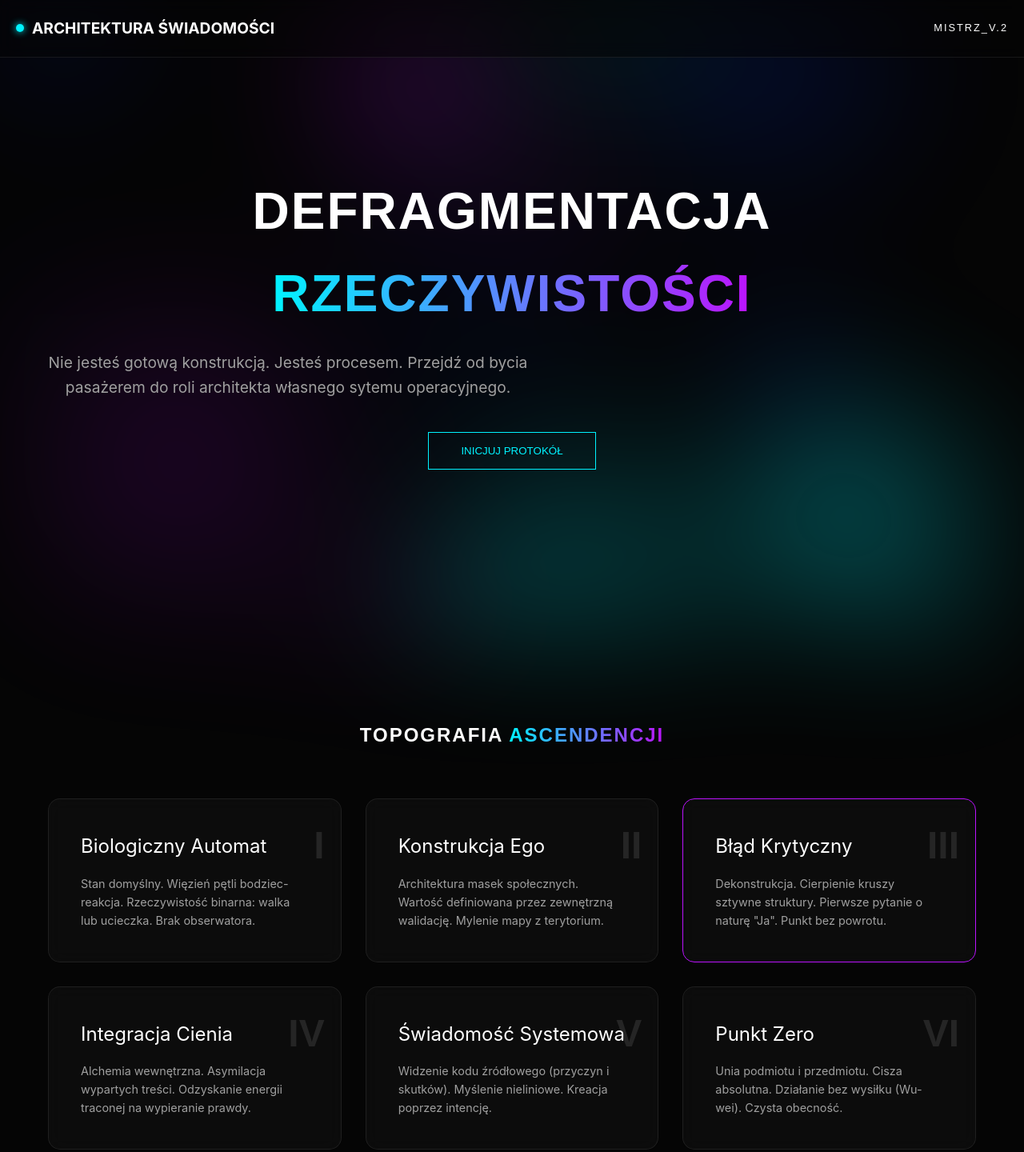
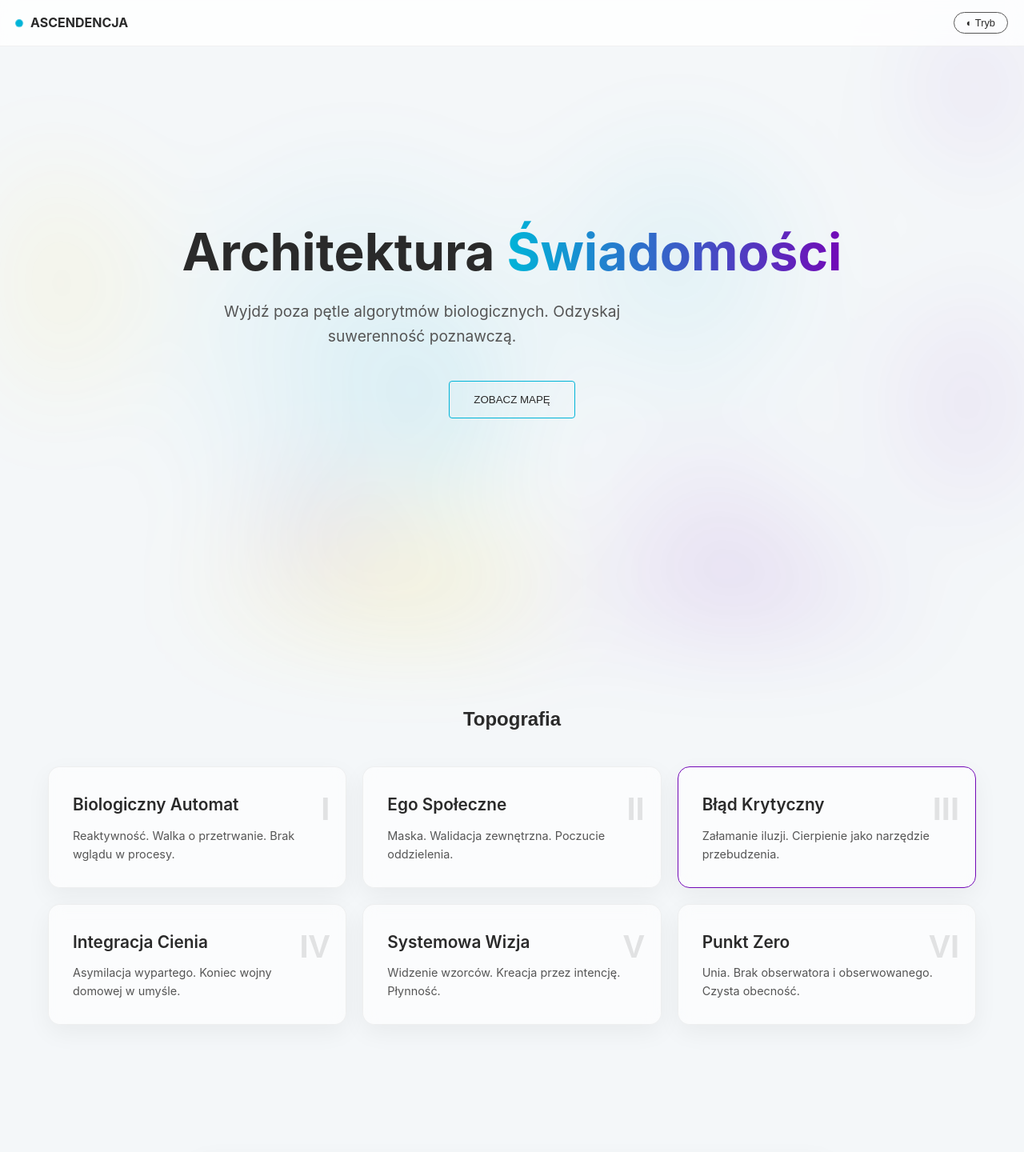
Before and after one commit to guwelerus-hub/guwelerus-hub.github.io, a plain HTML site: page index.html in a window 1280 px wide. Shown: the top 1440 px of the page at 80% size. Drawn offline with Linux system fonts and the light colour scheme.

Commit message:
index.html

```diff
--- a/index.html
+++ b/index.html
@@ -5,24 +5,40 @@
     <meta name="viewport" content="width=device-width, initial-scale=1.0">
     <title>ASCENDENCJA | Architektura Świadomości</title>
     <style>
-        /* --- RESET & BASE --- */
+        /* --- ZMIENNE MOTYWÓW (DUALIZM) --- */
         :root {
-            --bg-deep: #050505;
+            /* --- LIGHT MODE (Domyślny - Eter) --- */
+            --bg-main: #f4f7f9;
+            --text-main: #2a2a2a;
+            --text-muted: #555555;
+            --accent-cyan: #00b4d8;
+            --accent-purple: #7209b7;
+            --glass: rgba(255, 255, 255, 0.6);
+            --glass-border: rgba(0, 0, 0, 0.05);
+            --shadow: 0 10px 30px rgba(0,0,0,0.05);
+            --nav-bg: rgba(255, 255, 255, 0.8);
+
+            --font-main: 'Inter', system-ui, -apple-system, sans-serif;
+            --font-display: 'Orbitron', sans-serif;
+        }
+
+        body.dark-mode {
+            /* --- DARK MODE (Otchłań) --- */
+            --bg-main: #050505;
             --text-main: #ffffff;
             --text-muted: #a0a0a0;
             --accent-cyan: #00f3ff;
             --accent-purple: #bc13fe;
-            --accent-gold: #ffd700;
-            --glass: rgba(255, 255, 255, 0.03);
-            --glass-border: rgba(255, 255, 255, 0.08);
-            --font-main: 'Inter', system-ui, -apple-system, sans-serif;
-            --font-display: 'Orbitron', sans-serif;
+            --glass: rgba(255, 255, 255, 0.05);
+            --glass-border: rgba(255, 255, 255, 0.1);
+            --shadow: 0 20px 50px rgba(0,0,0,0.5);
+            --nav-bg: rgba(5, 5, 5, 0.8);
         }
 
-        * { margin: 0; padding: 0; box-sizing: border-box; }
+        * { margin: 0; padding: 0; box-sizing: border-box; transition: background-color 0.5s ease, color 0.3s ease; }
 
         body {
-            background-color: var(--bg-deep);
+            background-color: var(--bg-main);
             color: var(--text-main);
             font-family: var(--font-main);
             overflow-x: hidden;
@@ -32,150 +48,169 @@
         /* --- PLASMA BACKGROUND ENGINE --- */
         #canvas-container {
             position: fixed;
-            top: 0;
-            left: 0;
-            width: 100%;
-            height: 100%;
+            top: 0; left: 0; width: 100%; height: 100%;
             z-index: -1;
-            filter: blur(80px); /* Klucz do efektu miękkiej plazmy */
+            filter: blur(60px);
             opacity: 0.6;
+            transition: filter 1s ease;
         }
 
-        /* --- TYPOGRAPHY & UTILS --- */
-        h1, h2, h3 { font-family: var(--font-display); text-transform: uppercase; letter-spacing: 2px; }
-        .container { max-width: 1200px; margin: 0 auto; padding: 0 20px; }
-        .section-pad { padding: 100px 0; }
+        /* --- NAVIGATION & TOGGLE --- */
+        nav {
+            position: fixed;
+            top: 0; width: 100%;
+            padding: 15px 20px;
+            display: flex;
+            justify-content: space-between;
+            align-items: center;
+            z-index: 100;
+            background: var(--nav-bg);
+            backdrop-filter: blur(10px);
+            border-bottom: 1px solid var(--glass-border);
+        }
+
+        .logo { font-weight: 700; font-size: 1rem; display: flex; align-items: center; gap: 10px; }
+        .logo span { width: 8px; height: 8px; background: var(--accent-cyan); border-radius: 50%; animation: pulse 2s infinite; }
+
+        /* Przełącznik motywu */
+        .theme-switch {
+            background: transparent;
+            border: 1px solid var(--text-muted);
+            color: var(--text-main);
+            padding: 5px 15px;
+            border-radius: 20px;
+            cursor: pointer;
+            font-size: 0.8rem;
+            display: flex;
+            align-items: center;
+            gap: 8px;
+        }
+
+        /* --- HERO SECTION --- */
+        .hero {
+            min-height: 100vh;
+            display: flex;
+            flex-direction: column;
+            justify-content: center;
+            align-items: center;
+            text-align: center;
+            padding: 0 20px;
+        }
+
+        .hero h1 {
+            font-size: clamp(2rem, 5vw, 4.5rem); /* Responsywna czcionka */
+            line-height: 1.2;
+            margin-bottom: 20px;
+            opacity: 0; animation: fadeInUp 1s forwards 0.5s;
+        }
+
+        .hero p {
+            font-size: clamp(1rem, 2vw, 1.2rem);
+            color: var(--text-muted);
+            max-width: 600px;
+            opacity: 0; animation: fadeInUp 1s forwards 0.8s;
+        }
+
+        .btn {
+            margin-top: 40px;
+            padding: 15px 30px;
+            background: transparent;
+            border: 1px solid var(--accent-cyan);
+            color: var(--text-main);
+            font-family: var(--font-display);
+            cursor: pointer;
+            transition: 0.4s;
+            border-radius: 4px;
+            opacity: 0; animation: fadeInUp 1s forwards 1.1s;
+        }
+
+        .btn:hover { background: var(--accent-cyan); color: #fff; border-color: var(--accent-cyan); box-shadow: 0 0 20px rgba(0, 180, 216, 0.4); }
+
         .gradient-text {
             background: linear-gradient(90deg, var(--accent-cyan), var(--accent-purple));
             -webkit-background-clip: text;
             -webkit-text-fill-color: transparent;
         }
 
-        /* --- NAVIGATION --- */
-        nav {
-            position: fixed;
-            top: 0;
-            width: 100%;
-            padding: 20px;
-            display: flex;
-            justify-content: space-between;
-            align-items: center;
-            z-index: 100;
-            background: rgba(5, 5, 5, 0.5);
-            backdrop-filter: blur(10px);
-            border-bottom: 1px solid var(--glass-border);
-        }
+        /* --- SECTIONS & GRID --- */
+        .container { max-width: 1200px; margin: 0 auto; padding: 0 20px; }
+        .section-pad { padding: 80px 0; }
 
-        .logo { font-weight: 700; font-size: 1.2rem; display: flex; align-items: center; gap: 10px; }
-        .logo span { width: 10px; height: 10px; background: var(--accent-cyan); border-radius: 50%; box-shadow: 0 0 10px var(--accent-cyan); animation: pulse 2s infinite; }
-
-        /* --- HERO SECTION --- */
-        .hero {
-            height: 100vh;
-            display: flex;
-            flex-direction: column;
-            justify-content: center;
-            align-items: center;
-            text-align: center;
-            position: relative;
-        }
-
-        .hero h1 { font-size: 4rem; margin-bottom: 20px; opacity: 0; animation: fadeInUp 1s forwards 0.5s; }
-        .hero p { font-size: 1.2rem; color: var(--text-muted); max-width: 600px; opacity: 0; animation: fadeInUp 1s forwards 0.8s; }
-
-        .btn {
-            margin-top: 40px;
-            padding: 15px 40px;
-            background: transparent;
-            border: 1px solid var(--accent-cyan);
-            color: var(--accent-cyan);
-            font-family: var(--font-display);
-            cursor: pointer;
-            transition: 0.4s;
-            position: relative;
-            overflow: hidden;
-            opacity: 0;
-            animation: fadeInUp 1s forwards 1.1s;
-        }
-
-        .btn:hover { background: var(--accent-cyan); color: var(--bg-deep); box-shadow: 0 0 30px rgba(0, 243, 255, 0.4); }
-
-        /* --- MAPA POZIOMÓW (Grid) --- */
         .levels-grid {
             display: grid;
-            grid-template-columns: repeat(auto-fit, minmax(300px, 1fr));
-            gap: 30px;
-            margin-top: 60px;
+            /* Responsywny Grid: 1 kolumna na mobile, 2 na tabletach, 3 na desktop */
+            grid-template-columns: repeat(auto-fit, minmax(280px, 1fr));
+            gap: 20px;
+            margin-top: 40px;
         }
 
         .level-card {
             background: var(--glass);
             border: 1px solid var(--glass-border);
-            padding: 40px;
+            padding: 30px;
             border-radius: 15px;
             backdrop-filter: blur(10px);
-            transition: 0.5s all ease;
+            box-shadow: var(--shadow);
+            transition: 0.4s transform, 0.4s box-shadow;
             position: relative;
             overflow: hidden;
         }
 
-        .level-card::before {
-            content: '';
+        .level-card:hover { transform: translateY(-5px); box-shadow: 0 15px 30px rgba(0,0,0,0.1); border-color: var(--accent-cyan); }
+
+        .level-num {
+            font-size: 2.5rem;
+            font-weight: 700;
+            color: var(--text-muted);
+            opacity: 0.15;
             position: absolute;
-            top: 0; left: 0; width: 100%; height: 5px;
-            background: linear-gradient(90deg, var(--accent-purple), transparent);
-            transform: scaleX(0);
-            transform-origin: left;
-            transition: 0.5s;
+            top: 20px; right: 20px;
+            font-family: var(--font-display);
         }
 
-        .level-card:hover { transform: translateY(-10px); border-color: var(--accent-purple); box-shadow: 0 20px 50px rgba(0,0,0,0.5); }
-        .level-card:hover::before { transform: scaleX(1); }
-
-        .level-num { font-size: 3rem; font-weight: 700; color: rgba(255,255,255,0.1); position: absolute; top: 20px; right: 20px; font-family: var(--font-display); }
-        .level-title { font-size: 1.5rem; margin-bottom: 15px; color: var(--text-main); }
+        .level-title { font-size: 1.3rem; margin-bottom: 10px; color: var(--text-main); font-weight: 600; }
         .level-desc { font-size: 0.9rem; color: var(--text-muted); }
 
-        /* --- DIAGNOSTYKA (Interactive) --- */
+        /* --- DIAGNOSTYKA --- */
         .diag-interface {
             background: var(--glass);
             border: 1px solid var(--glass-border);
-            padding: 50px;
+            padding: 40px 20px;
             border-radius: 20px;
             text-align: center;
             max-width: 800px;
             margin: 0 auto;
+            box-shadow: var(--shadow);
+        }
+
+        .diag-circle {
+            width: 120px; height: 120px;
+            border: 2px solid var(--accent-cyan);
+            border-radius: 50%;
+            margin: 0 auto 20px;
+            display: flex; align-items: center; justify-content: center;
+            font-size: 1.5rem;
+            color: var(--text-main);
             position: relative;
         }
 
-        .diag-circle {
-            width: 150px; height: 150px;
-            border: 2px solid var(--accent-cyan);
-            border-radius: 50%;
-            margin: 0 auto 30px;
-            display: flex;
-            align-items: center;
-            justify-content: center;
-            font-size: 2rem;
-            box-shadow: 0 0 20px rgba(0, 243, 255, 0.2);
-            position: relative;
+        /* --- FOOTER --- */
+        footer { padding: 40px 20px; text-align: center; border-top: 1px solid var(--glass-border); font-size: 0.8rem; color: var(--text-muted); margin-top: 50px;}
+
+        /* --- MEDIA QUERIES (MOBILE ADJUSTMENTS) --- */
+        @media (max-width: 768px) {
+            .hero h1 { font-size: 2.5rem; }
+            .nav { padding: 10px 15px; }
+            .logo { font-size: 0.9rem; }
+            .section-pad { padding: 50px 0; }
+            .level-card { padding: 25px; }
         }
 
-        .diag-circle::after {
-            content: ''; position: absolute; top: -10px; left: -10px; right: -10px; bottom: -10px;
-            border: 2px dashed var(--accent-purple); border-radius: 50%;
-            animation: spin 10s linear infinite;
-        }
-
-        /* --- FOOTER --- */
-        footer { padding: 50px 0; text-align: center; border-top: 1px solid var(--glass-border); font-size: 0.8rem; color: var(--text-muted); }
-
         /* --- ANIMATIONS --- */
-        @keyframes pulse { 0% { opacity: 0.5; } 50% { opacity: 1; } 100% { opacity: 0.5; } }
-        @keyframes spin { 100% { transform: rotate(360deg); } }
+        @keyframes pulse { 0% { opacity: 0.5; transform: scale(1); } 50% { opacity: 1; transform: scale(1.2); } 100% { opacity: 0.5; transform: scale(1); } }
         @keyframes fadeInUp { from { opacity: 0; transform: translateY(30px); } to { opacity: 1; transform: translateY(0); } }
 
-        /* Import fontów */
+        /* Fonty */
         @import url('https://fonts.googleapis.com/css2?family=Inter:wght@300;400;600&family=Orbitron:wght@400;700&display=swap');
     </style>
 </head>
@@ -186,57 +221,59 @@
     </div>
 
     <nav>
-        <div class="logo"><span></span>ARCHITEKTURA ŚWIADOMOŚCI</div>
-        <div style="font-family: var(--font-display); font-size: 0.8rem; letter-spacing: 2px;">MISTRZ_V.2</div>
+        <div class="logo"><span></span>ASCENDENCJA</div>
+        <button class="theme-switch" onclick="toggleTheme()" id="themeBtn">
+            ◐ Tryb
+        </button>
     </nav>
 
     <section class="hero">
         <div class="container">
-            <h1>Defragmentacja <span class="gradient-text">Rzeczywistości</span></h1>
-            <p>Nie jesteś gotową konstrukcją. Jesteś procesem. Przejdź od bycia pasażerem do roli architekta własnego sytemu operacyjnego.</p>
-            <button class="btn" onclick="scrollToMap()">INICJUJ PROTOKÓŁ</button>
+            <h1>Architektura <span class="gradient-text">Świadomości</span></h1>
+            <p>Wyjdź poza pętle algorytmów biologicznych. Odzyskaj suwerenność poznawczą.</p>
+            <button class="btn" onclick="document.getElementById('mapa').scrollIntoView({behavior: 'smooth'})">ZOBACZ MAPĘ</button>
         </div>
     </section>
 
     <section class="section-pad" id="mapa">
         <div class="container">
-            <h2 style="text-align: center; margin-bottom: 60px;">Topografia <span class="gradient-text">Ascendencji</span></h2>
+            <h2 style="text-align: center; margin-bottom: 40px; font-family: var(--font-display);">Topografia</h2>
 
             <div class="levels-grid">
                 <div class="level-card">
                     <div class="level-num">I</div>
                     <div class="level-title">Biologiczny Automat</div>
-                    <div class="level-desc">Stan domyślny. Więzień pętli bodziec-reakcja. Rzeczywistość binarna: walka lub ucieczka. Brak obserwatora.</div>
+                    <div class="level-desc">Reaktywność. Walka o przetrwanie. Brak wglądu w procesy.</div>
                 </div>
 
                 <div class="level-card">
                     <div class="level-num">II</div>
-                    <div class="level-title">Konstrukcja Ego</div>
-                    <div class="level-desc">Architektura masek społecznych. Wartość definiowana przez zewnętrzną walidację. Mylenie mapy z terytorium.</div>
+                    <div class="level-title">Ego Społeczne</div>
+                    <div class="level-desc">Maska. Walidacja zewnętrzna. Poczucie oddzielenia.</div>
                 </div>
 
                 <div class="level-card" style="border-color: var(--accent-purple);">
                     <div class="level-num">III</div>
                     <div class="level-title">Błąd Krytyczny</div>
-                    <div class="level-desc">Dekonstrukcja. Cierpienie kruszy sztywne struktury. Pierwsze pytanie o naturę "Ja". Punkt bez powrotu.</div>
+                    <div class="level-desc">Załamanie iluzji. Cierpienie jako narzędzie przebudzenia.</div>
                 </div>
 
                 <div class="level-card">
                     <div class="level-num">IV</div>
                     <div class="level-title">Integracja Cienia</div>
-                    <div class="level-desc">Alchemia wewnętrzna. Asymilacja wypartych treści. Odzyskanie energii traconej na wypieranie prawdy.</div>
+                    <div class="level-desc">Asymilacja wypartego. Koniec wojny domowej w umyśle.</div>
                 </div>
 
                 <div class="level-card">
                     <div class="level-num">V</div>
-                    <div class="level-title">Świadomość Systemowa</div>
-                    <div class="level-desc">Widzenie kodu źródłowego (przyczyn i skutków). Myślenie nieliniowe. Kreacja poprzez intencję.</div>
+                    <div class="level-title">Systemowa Wizja</div>
+                    <div class="level-desc">Widzenie wzorców. Kreacja przez intencję. Płynność.</div>
                 </div>
 
                 <div class="level-card">
                     <div class="level-num">VI</div>
                     <div class="level-title">Punkt Zero</div>
-                    <div class="level-desc">Unia podmiotu i przedmiotu. Cisza absolutna. Działanie bez wysiłku (Wu-wei). Czysta obecność.</div>
+                    <div class="level-desc">Unia. Brak obserwatora i obserwowanego. Czysta obecność.</div>
                 </div>
             </div>
         </div>
@@ -246,60 +283,78 @@
         <div class="container">
             <div class="diag-interface">
                 <div class="diag-circle">IV-V</div>
-                <h3>Status Systemu: <span style="color: var(--accent-cyan)">Hybrydowy</span></h3>
-                <p style="margin-top: 20px; color: var(--text-muted);">Wykryto stabilizację na poziomie Integracji z inkursjami w Świadomość Systemową. Główny wątek dławiący: Pętla Czasowa (30% zasobów).</p>
-                <button class="btn" style="margin-top: 30px;">ZOBACZ ZALECENIA</button>
+                <h3 style="margin-bottom: 15px;">Status: Hybrydowy</h3>
+                <p style="color: var(--text-muted); font-size: 0.9rem;">Wykryto stabilizację z tendencją wzrostową. Zalecana redukcja szumu poznawczego (pętla czasu).</p>
             </div>
         </div>
     </section>
 
     <footer>
-        &copy; 2025 ARCHITECT OF CONSCIOUSNESS. ALL RIGHTS RESERVED.<br>
-        Projekt: Mistrz Psychodelii v.2
+        MISTRZ PSYCHODELII V.2 &copy; 2025
     </footer>
 
     <script>
-        // --- SILNIK GRAFICZNY PLAZMY (Canvas) ---
+        /* --- LOGIKA MOTYWU I PLAZMY --- */
         const canvas = document.getElementById('plasma');
         const ctx = canvas.getContext('2d');
+        const body = document.body;
+        let isDarkMode = false; // Start w Light Mode
 
         let width, height;
         let particles = [];
+
+        // Konfiguracja kolorów dla obu trybów
+        const themes = {
+            light: {
+                bg: '#f4f7f9',
+                colors: ['rgba(0, 180, 216, ', 'rgba(114, 9, 183, ', 'rgba(255, 215, 0, '], // Cyan, Purple, Gold (Pastel)
+                blend: 'source-over',
+                alpha: 0.15 // Bardziej przezroczyste dla efektu akwareli
+            },
+            dark: {
+                bg: '#050505',
+                colors: ['rgba(0, 243, 255, ', 'rgba(188, 19, 254, ', 'rgba(0, 50, 255, '], // Neon
+                blend: 'screen',
+                alpha: 0.3
+            }
+        };
 
         function resize() {
             width = canvas.width = window.innerWidth;
             height = canvas.height = window.innerHeight;
         }
 
-        // Tworzenie cząsteczek "energii"
         class Particle {
             constructor() {
+                this.reset();
+            }
+
+            reset() {
                 this.x = Math.random() * width;
                 this.y = Math.random() * height;
-                this.vx = (Math.random() - 0.5) * 2; // Prędkość X
-                this.vy = (Math.random() - 0.5) * 2; // Prędkość Y
-                this.size = Math.random() * 200 + 100; // Duże, rozmyte kule
-                // Kolory z palety (Cyan, Purple, Deep Blue)
-                const colors = ['rgba(0, 243, 255, ', 'rgba(188, 19, 254, ', 'rgba(0, 50, 255, '];
-                this.baseColor = colors[Math.floor(Math.random() * colors.length)];
-                this.opacity = Math.random() * 0.5 + 0.1;
+                this.vx = (Math.random() - 0.5) * 1.5;
+                this.vy = (Math.random() - 0.5) * 1.5;
+                this.size = Math.random() * 200 + 100;
+                this.colorIndex = Math.floor(Math.random() * 3);
             }
 
             update() {
                 this.x += this.vx;
                 this.y += this.vy;
 
-                // Odbijanie od krawędzi (płynne przejście)
-                if (this.x < -200) this.x = width + 200;
-                if (this.x > width + 200) this.x = -200;
-                if (this.y < -200) this.y = height + 200;
-                if (this.y > height + 200) this.y = -200;
+                // Odbijanie od krawędzi
+                if (this.x < -200 || this.x > width + 200) this.vx *= -1;
+                if (this.y < -200 || this.y > height + 200) this.vy *= -1;
             }
 
             draw() {
+                const theme = isDarkMode ? themes.dark : themes.light;
+                const colorBase = theme.colors[this.colorIndex];
+
                 const gradient = ctx.createRadialGradient(this.x, this.y, 0, this.x, this.y, this.size);
-                gradient.addColorStop(0, this.baseColor + (this.opacity) + ')');
-                gradient.addColorStop(1, this.baseColor + '0)');
+                // Używamy dynamicznej przezroczystości
+                gradient.addColorStop(0, colorBase + theme.alpha + ')');
+                gradient.addColorStop(1, colorBase + '0)');
 
                 ctx.fillStyle = gradient;
                 ctx.beginPath();
@@ -310,17 +365,21 @@
 
         function initPlasma() {
             resize();
-            for (let i = 0; i < 15; i++) { // Ilość "kul" plazmy
+            particles = [];
+            for (let i = 0; i < 12; i++) {
                 particles.push(new Particle());
             }
             animate();
         }
 
         function animate() {
+            const theme = isDarkMode ? themes.dark : themes.light;
+
+            // Czyszczenie Canvas
             ctx.clearRect(0, 0, width, height);
 
-            // Mieszanie kolorów dla efektu plazmy
-            ctx.globalCompositeOperation = 'screen';
+            // Tryb mieszania
+            ctx.globalCompositeOperation = theme.blend;
 
             particles.forEach(p => {
                 p.update();
@@ -330,13 +389,22 @@
             requestAnimationFrame(animate);
         }
 
+        function toggleTheme() {
+            isDarkMode = !isDarkMode;
+            body.classList.toggle('dark-mode');
+            const btn = document.getElementById('themeBtn');
+
+            if (isDarkMode) {
+                btn.innerHTML = '☀ Światło';
+                // Zmiana koloru tła canvasu jest obsługiwana przez CSS,
+                // ale czyszczenie canvasu następuje w pętli animate
+            } else {
+                btn.innerHTML = '◐ Otchłań';
+            }
+        }
+
         window.addEventListener('resize', resize);
         window.onload = initPlasma;
-
-        // --- LOGIKA UI ---
-        function scrollToMap() {
-            document.getElementById('mapa').scrollIntoView({ behavior: 'smooth' });
-        }
     </script>
 </body>
 </html>
```
